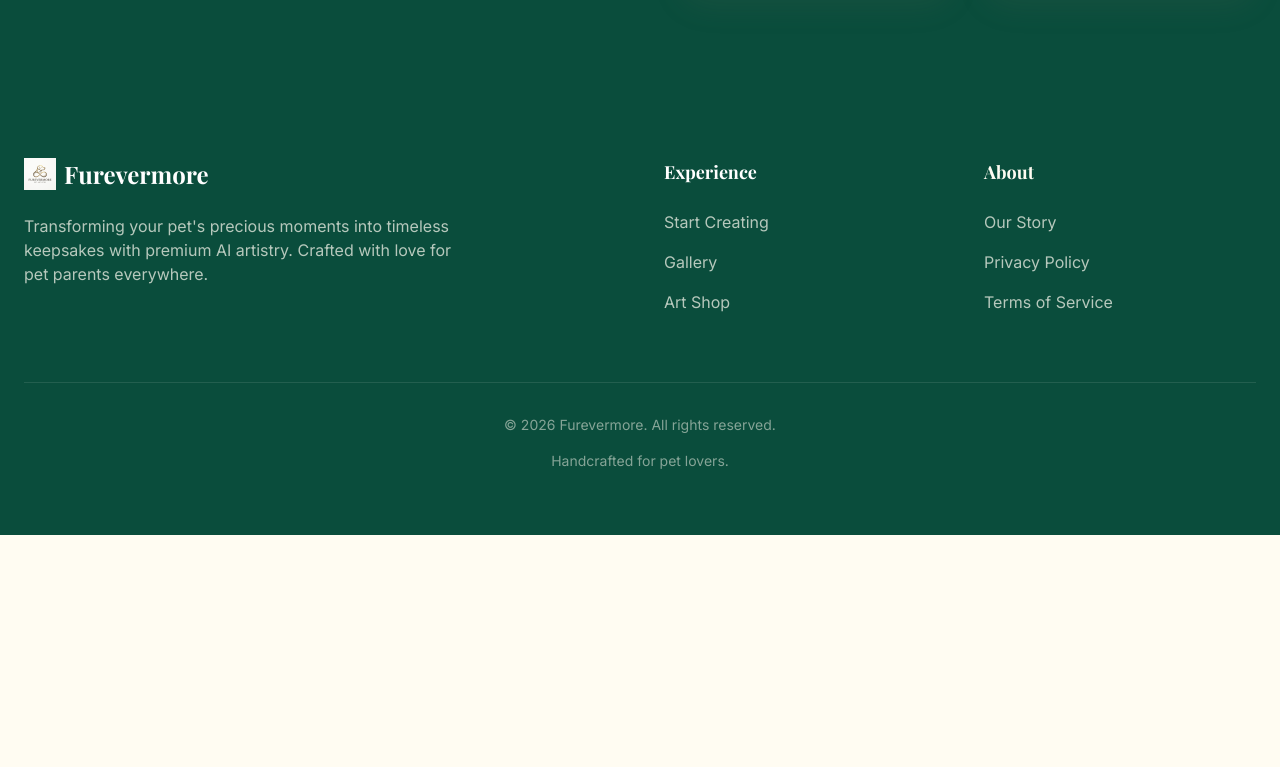
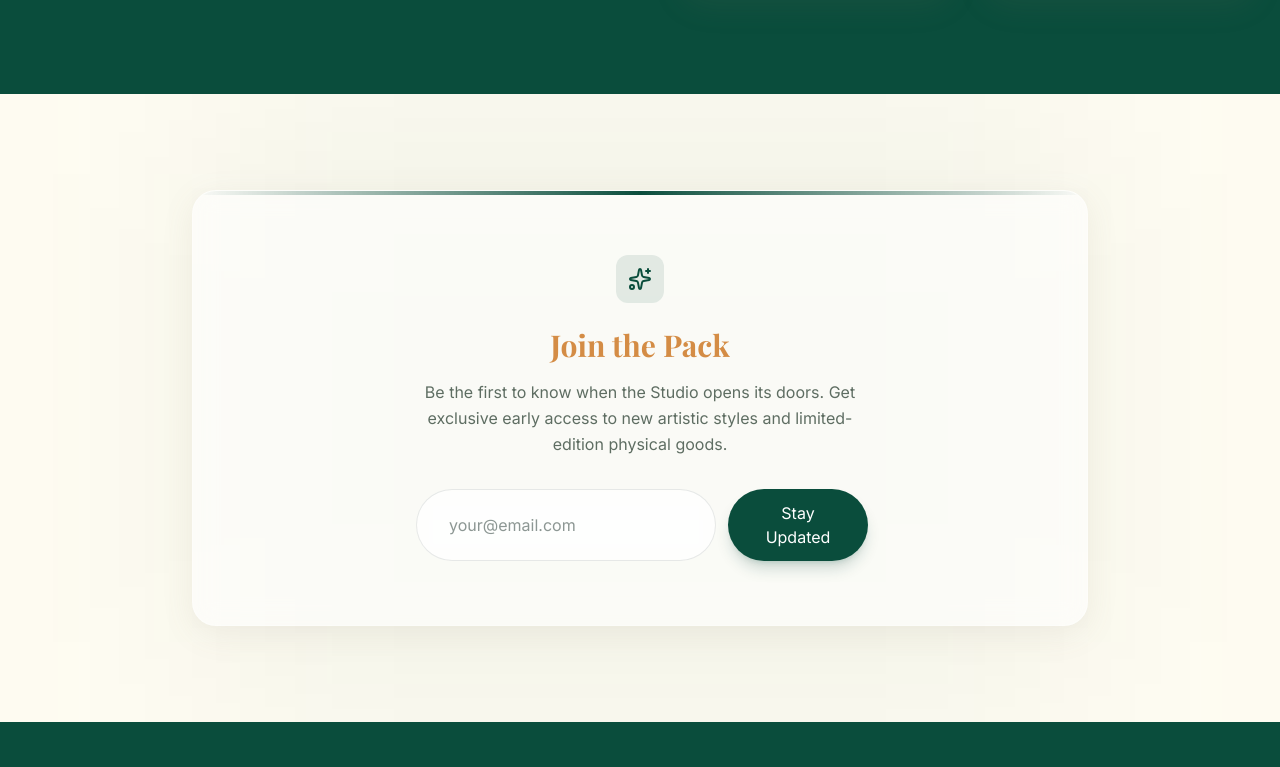
Before and after one commit to dw-wolfpack/forevermore-app, a Next.js app in the folder furevermore_web/: page / in a window 1280 px wide. Shown: the part 2013-2780 px from the top of the page. Before the commit the page ends 2548 px from the top, so only its background shows below. Built offline with nearby package versions, Linux system fonts and the light colour scheme; a web font is replaced by a local one.

Commit message:
style and sign up fix

```diff
--- a/furevermore_web/app/create/page.tsx
+++ b/furevermore_web/app/create/page.tsx
@@ -16,6 +16,8 @@ const AWS_BASE_URL = process.env.NEXT_PUBLIC_AWS_BASE_URL || 'https://e0r2hs54xd
 const FREE_LIMIT = 2;
 
 type Step = "UPLOAD" | "STYLE" | "LOADING" | "RESULT" | "LIMIT";
+
+import { NewsletterForm } from "@/components/NewsletterForm";
 
 export default function CreatePage() {
   const [step, setStep] = useState<Step>("UPLOAD");
@@ -217,10 +219,8 @@ export default function CreatePage() {
                   ) : null}
 
                   <div className="flex flex-col items-center gap-4">
-                    <Button disabled className="cursor-not-allowed opacity-60 grayscale bg-gray-400">
-                      Studio Opening Soon
-                    </Button>
-                    <p className="text-sm text-brand-muted font-medium mt-2">
+                    <NewsletterForm compact />
+                    <p className="text-sm text-brand-muted font-medium mt-6">
                        We're fine-tuning the AI artisan to ensure every portrait is a masterpiece.
                        <br />Check back in a few hours!
                     </p>
@@ -340,16 +340,11 @@ export default function CreatePage() {
                   You've used your 2 free daily creations! Sign up for our Early Access pack to get unlimited generations and be the first to know about our official launch.
                 </p>
                 <GlassCard className="max-w-md mx-auto p-8">
-                   <h3 className="text-xl font-bold mb-4">Join the Pack</h3>
-                   <div className="flex flex-col gap-4">
-                     <input
-                       type="email"
-                       placeholder="your@email.com"
-                       className="px-6 py-4 rounded-full border border-brand-text/10 focus:outline-none focus:ring-2 focus:ring-primary/50"
-                     />
-                     <Button>Sign Up & Unlock Updates</Button>
-                   </div>
-                   <p className="text-xs text-brand-muted mt-4">We promise not to bark too often. Just the important stuff.</p>
+                   <NewsletterForm
+                     title="Join the Pack"
+                     description="We promise not to bark too often. Just the important stuff."
+                     compact
+                   />
                 </GlassCard>
               </motion.div>
             )}
--- a/furevermore_web/app/page.tsx
+++ b/furevermore_web/app/page.tsx
@@ -1,10 +1,15 @@
+"use client";
+
+import { useState } from "react";
 import Image from "next/image";
 import Link from "next/link";
 import { Button } from "@/components/ui/Button";
 import { GlassCard } from "@/components/ui/GlassCard";
 import { Header } from "@/components/Header";
 import { Footer } from "@/components/Footer";
-import { Sparkles, Camera, Heart, Share2 } from "lucide-react";
+import { Sparkles, Camera, Heart, Share2, CheckCircle2 } from "lucide-react";
+
+import { NewsletterForm } from "@/components/NewsletterForm";
 
 export default function Home() {
   return (
@@ -164,6 +169,22 @@ export default function Home() {
         </div>
       </section>
 
+      {/* Newsletter / Join the Pack */}
+      <section className="py-24 px-6 relative overflow-hidden">
+        <div className="absolute inset-0 bg-brand-bg -z-20" />
+        <div className="absolute top-1/2 left-1/2 -translate-x-1/2 -translate-y-1/2 w-full max-w-4xl h-full bg-primary/5 blur-[120px] -z-10" />
+
+        <div className="container mx-auto max-w-4xl">
+          <GlassCard className="p-12 md:p-16 text-center shadow-2xl border-brand-text/5 relative overflow-hidden">
+            <div className="absolute top-0 left-0 w-full h-1 bg-gradient-to-r from-transparent via-primary to-transparent" />
+            <NewsletterForm
+              title="Join the Pack"
+              description="Be the first to know when the Studio opens its doors. Get exclusive early access to new artistic styles and limited-edition physical goods."
+            />
+          </GlassCard>
+        </div>
+      </section>
+
       <Footer />
     </main>
   );
--- a/furevermore_web/app/shop/page.tsx
+++ b/furevermore_web/app/shop/page.tsx
@@ -50,6 +50,8 @@ const steps = [
   }
 ];
 
+import { NewsletterForm } from "@/components/NewsletterForm";
+
 export default function ShopPage() {
   return (
     <main className="min-h-screen flex flex-col pt-20 bg-brand-bg">
@@ -67,11 +69,8 @@ export default function ShopPage() {
               We're hand-picking the finest artisans to bring your pet's masterpieces into the physical world.
               Join the waitlist for our private beta launch.
             </p>
-            <div className="flex flex-wrap items-center justify-center gap-4">
-              <Button size="lg">Join the Build Waitlist</Button>
-              <Link href="/gallery">
-                <Button variant="outline" size="lg">View Gallery Examples</Button>
-              </Link>
+            <div className="max-w-md mx-auto">
+              <NewsletterForm compact />
             </div>
           </div>
         </div>
--- /dev/null
+++ b/furevermore_web/components/NewsletterForm.tsx
@@ -0,0 +1,97 @@
+"use client";
+
+import { useState } from "react";
+import { Button } from "./ui/Button";
+import { Sparkles, CheckCircle2, Loader2 } from "lucide-react";
+
+interface NewsletterFormProps {
+  title?: string;
+  description?: string;
+  compact?: boolean;
+  centered?: boolean;
+}
+
+export const NewsletterForm = ({
+  title = "Join the Pack",
+  description = "Be the first to know when we open our doors.",
+  compact = false,
+  centered = true
+}: NewsletterFormProps) => {
+  const [subscribed, setSubscribed] = useState(false);
+  const [isSubmitting, setIsSubmitting] = useState(false);
+
+  const handleSubscribe = async (e: React.FormEvent<HTMLFormElement>) => {
+    e.preventDefault();
+    setIsSubmitting(true);
+
+    const formData = new FormData(e.currentTarget);
+    const email = formData.get("email");
+
+    try {
+      const response = await fetch("https://formspree.io/f/mlgalezw", {
+        method: "POST",
+        body: JSON.stringify({ email }),
+        headers: {
+          'Accept': 'application/json',
+          'Content-Type': 'application/json'
+        }
+      });
+
+      if (response.ok) {
+        setSubscribed(true);
+      }
+    } catch (error) {
+      console.error("Subscription failed:", error);
+    } finally {
+      setIsSubmitting(false);
+    }
+  };
+
+  if (subscribed) {
+    return (
+      <div className={`py-4 animate-in fade-in zoom-in duration-500 ${centered ? 'text-center' : ''}`}>
+        <div className={`w-16 h-16 bg-success/10 rounded-full flex items-center justify-center mb-6 text-success ${centered ? 'mx-auto' : ''}`}>
+          <CheckCircle2 className="w-8 h-8" />
+        </div>
+        <h3 className="text-2xl font-serif font-bold text-secondary mb-2 text-brand-bg">Welcome to the Pack!</h3>
+        <p className="text-brand-muted text-brand-bg/70">
+          We've added your name to the list.
+        </p>
+      </div>
+    );
+  }
+
+  return (
+    <div className={centered ? 'text-center' : ''}>
+      {!compact && (
+        <>
+          <div className={`w-12 h-12 bg-primary/10 rounded-xl flex items-center justify-center mb-6 text-primary ${centered ? 'mx-auto' : ''}`}>
+            <Sparkles className="w-6 h-6" />
+          </div>
+          <h2 className="text-3xl font-serif font-bold text-secondary mb-4">{title}</h2>
+          <p className="text-brand-muted mb-8 leading-relaxed max-w-md mx-auto">
+            {description}
+          </p>
+        </>
+      )}
+
+      <form className={`flex flex-col sm:flex-row gap-3 max-w-md ${centered ? 'mx-auto' : ''}`} onSubmit={handleSubscribe}>
+        <input
+          type="email"
+          name="email"
+          placeholder="your@email.com"
+          className="flex-1 px-8 py-3 rounded-full border border-brand-text/10 focus:outline-none focus:ring-2 focus:ring-primary/50 bg-white/50 backdrop-blur-sm"
+          required
+          disabled={isSubmitting}
+        />
+        <Button type="submit" disabled={isSubmitting} className="min-w-[140px]">
+          {isSubmitting ? (
+            <Loader2 className="w-4 h-4 animate-spin" />
+          ) : (
+            compact ? "Join Waitlist" : "Stay Updated"
+          )}
+        </Button>
+      </form>
+    </div>
+  );
+};
```
